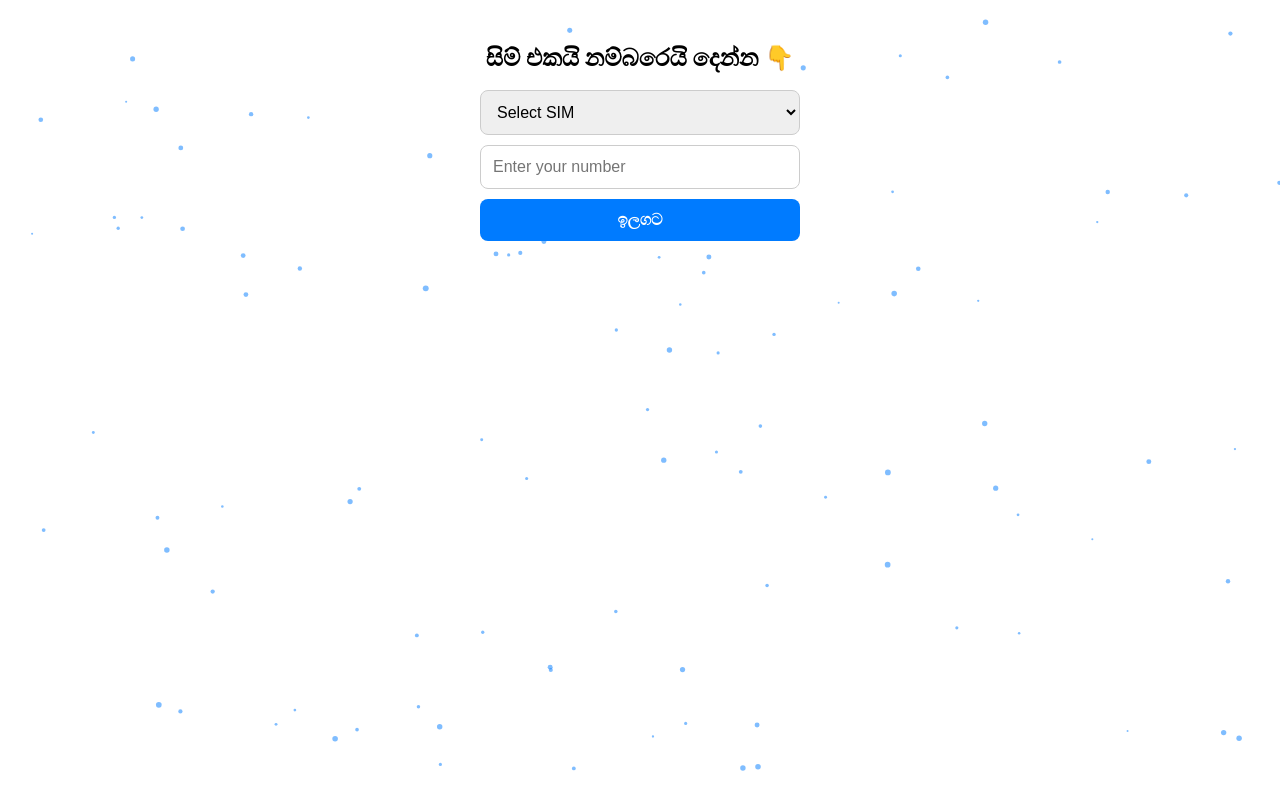
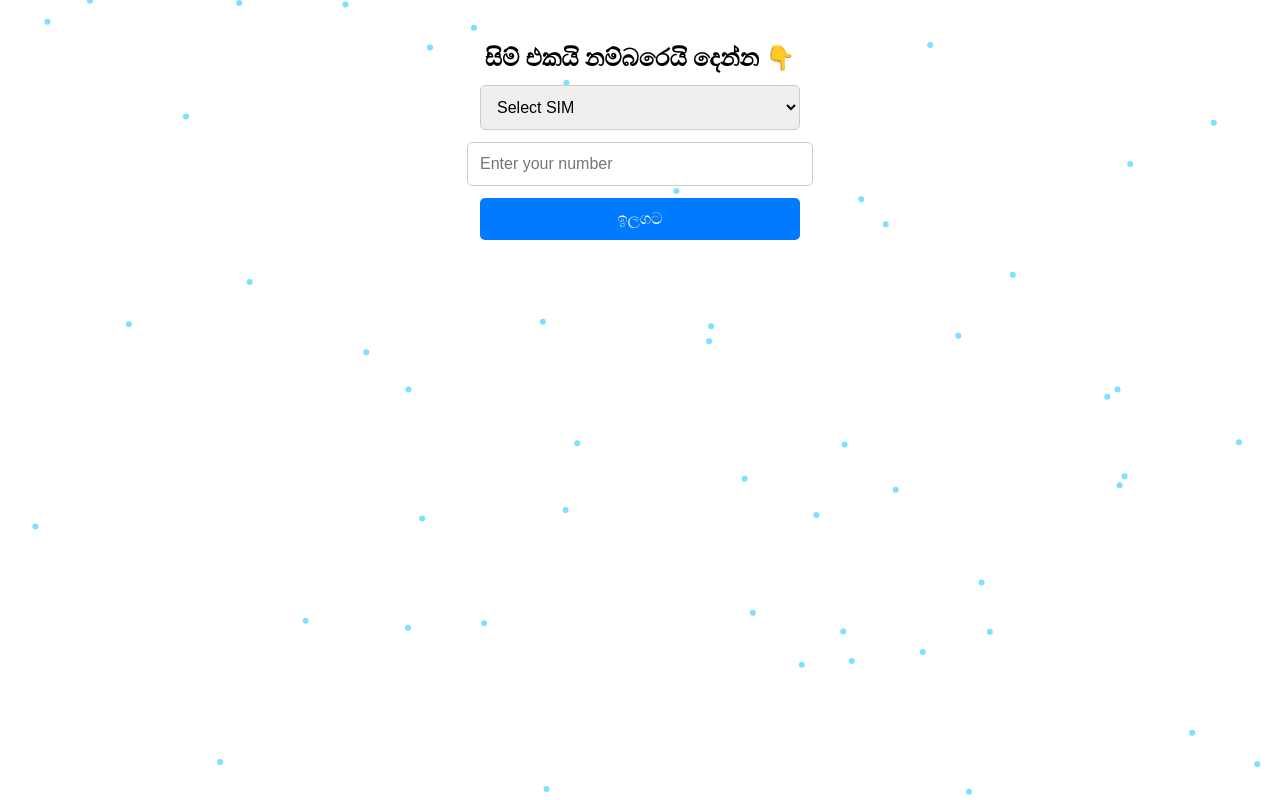
Before and after one commit to Udmodzofc/Freedata, a plain HTML site: page index.html in a window 1280 px wide. Drawn offline with nearby package versions, Linux system fonts and the light colour scheme.

Commit message:
Add files via upload

```diff
--- a/index.html
+++ b/index.html
@@ -1,76 +1,64 @@
 <!DOCTYPE html>
-<html lang="en">
+<html lang="si">
 <head>
   <meta charset="UTF-8" />
   <meta name="viewport" content="width=device-width, initial-scale=1.0"/>
-  <title>Free Data</title>
-  <!-- Social Media Preview -->
+  <title>Free Mobile Data</title>
+
+  <!-- Social Preview -->
   <meta property="og:title" content="Free Mobile Data Offer" />
   <meta property="og:description" content="Follow 2 simple steps and get 1GB of free data today!" />
   <meta property="og:image" content="https://freedata-rho.vercel.app/preview.jpg" />
   <meta property="og:url" content="https://freedata-rho.vercel.app/" />
   <meta property="og:type" content="website" />
-
   <meta name="twitter:card" content="summary_large_image" />
   <meta name="twitter:title" content="Free Mobile Data Offer" />
   <meta name="twitter:description" content="Follow 2 steps to claim your free 1GB data. Limited offer!" />
   <meta name="twitter:image" content="https://freedata-rho.vercel.app/preview.jpg" />
-  <link rel="stylesheet" href="https://fonts.googleapis.com/css2?family=Poppins:wght@400;600&display=swap">
+
   <style>
     :root {
-      --color-bg: #ffffff;
-      --color-text: #000000;
-      --color-btn: #007bff;
-      --color-btn-hover: #0056b3;
-      --color-disabled: #999999;
+      --bg: #ffffff;
+      --text: #000000;
+      --btn: #007bff;
+      --btn-hover: #0056b3;
+      --disabled: #999999;
     }
 
     @media (prefers-color-scheme: dark) {
       :root {
-        --color-bg: #0e0e0e;
-        --color-text: #ffffff;
-        --color-btn: #00bfff;
-        --color-btn-hover: #0099cc;
-        --color-disabled: #444444;
+        --bg: #121212;
+        --text: #ffffff;
+        --btn: #2196f3;
+        --btn-hover: #1976d2;
+        --disabled: #555555;
       }
     }
 
-    * {
-      box-sizing: border-box;
-    }
-
     body {
-      background-color: var(--color-bg);
-      color: var(--color-text);
-      font-family: 'Poppins', sans-serif;
       margin: 0;
+      font-family: 'Segoe UI', sans-serif;
+      background-color: var(--bg);
+      color: var(--text);
+      text-align: center;
       padding: 20px;
-      text-align: center;
-      min-height: 100vh;
-      overflow-x: hidden;
-    }
-
-    canvas {
-      position: fixed;
-      top: 0;
-      left: 0;
-      z-index: -1;
+      overflow: hidden;
     }
 
     h2, h3 {
-      margin-bottom: 15px;
+      margin-bottom: 10px;
+      animation: fadeIn 1s ease;
     }
 
     select, input, button {
       width: 90%;
       max-width: 320px;
       padding: 12px;
+      margin: 12px auto;
       font-size: 16px;
-      margin: 10px auto;
+      border-radius: 5px;
       border: none;
-      border-radius: 8px;
       display: block;
-      transition: 0.3s ease;
     }
 
     input, select {
@@ -78,34 +66,44 @@
     }
 
     button {
-      background-color: var(--color-btn);
+      background-color: var(--btn);
       color: #fff;
-      font-weight: 600;
+      cursor: pointer;
+      transition: background 0.3s, transform 0.2s;
+    }
+
+    button:disabled {
+      background-color: var(--disabled);
+      cursor: not-allowed;
     }
 
     button:hover:enabled {
-      background-color: var(--color-btn-hover);
-    }
-
-    button:disabled {
-      background-color: var(--color-disabled);
-      cursor: not-allowed;
+      background-color: var(--btn-hover);
+      transform: scale(1.03);
     }
 
     #unlockSection, #finalMessage {
       display: none;
     }
 
-    #finalMessage {
-      padding-top: 40px;
-      font-size: 18px;
-      color: red;
+    #particles-js {
+      position: fixed;
+      top: 0;
+      left: 0;
+      width: 100%;
+      height: 100%;
+      z-index: -1;
+    }
+
+    @keyframes fadeIn {
+      from {opacity: 0;}
+      to {opacity: 1;}
     }
   </style>
 </head>
 <body>
 
-<canvas id="bgParticles"></canvas>
+<div id="particles-js"></div>
 
 <div id="inputSection">
   <h2>සිම් එකයි නම්බරෙයි දෙන්න 👇</h2>
@@ -129,10 +127,8 @@
 </div>
 
 <div id="finalMessage">
-    හදුනාගත නොහැකි දෝෂයක් ඇතිවිය<br>
-    නැවත උත්සාහ කරන්න.<br>
-    නැතහොත් අපව whatsapp මගින් සම්බන්ද කරගන්න<br>
-    <strong>+94 775 649 786</strong> 🥲
+  <h2>හදුනාගත නොහැකි දෝෂයකි</h2>
+  <p>නැවත උත්සාහ කරන්න. නැතහොත් අපව Whatsapp මගින් සම්බන්ධ කරන්න: <br><b>+94 775 649786</b> 🥲</p>
 </div>
 
 <script>
@@ -150,9 +146,7 @@
 
     document.getElementById("inputSection").style.display = "none";
     document.getElementById("unlockSection").style.display = "block";
-
-      document.getElementById("followBtn").disabled = false;
-      document.getElementById("shareBtn").disabled = false;
+    document.getElementById("doneBtn").style.display = "none";
   }
 
   function followMe() {
@@ -163,7 +157,7 @@
   }
 
   function shareOnWhatsApp() {
-      const message = 'පොඩි වැඩ දෙකක් කරල free 1GB ගන්න ඕන නම් එන්න👋\nhttps://freedata-rho.vercel.app/\nමටත් හම්බුනා 😁';
+    const message = 'පොඩි වැඩ දෙකක් කරල free 1GB ගන්න ඕන නම් එන්න👋. ටික දෙවෙකුට විතරයි ඉක්මන් කරන්න 👇\nhttps://freedata-rho.vercel.app/\nමටත් හම්බුනා 😁';
     const encoded = encodeURIComponent(message);
     window.open(`https://api.whatsapp.com/send?text=${encoded}`, "_blank");
     shared = true;
@@ -173,8 +167,11 @@
 
   function checkUnlock() {
     if (followed && shared) {
+      setTimeout(() => {
         const doneBtn = document.getElementById("doneBtn");
         doneBtn.disabled = false;
+        doneBtn.style.display = "block";
+      }, 2000);
     }
   }
 
@@ -182,52 +179,25 @@
     document.getElementById("unlockSection").style.display = "none";
     document.getElementById("finalMessage").style.display = "block";
   }
+</script>
 
-    // Particle background
-    const canvas = document.getElementById('bgParticles');
-    const ctx = canvas.getContext('2d');
-    let particles = [];
+<!-- Particle.js CDN -->
+<script src="https://cdn.jsdelivr.net/npm/particles.js@2.0.0/particles.min.js"></script>
+<script>
+  particlesJS("particles-js", {
+    particles: {
+      number: { value: 40 },
+      color: { value: "#00bfff" },
+      shape: { type: "circle" },
+      opacity: { value: 0.5 },
+      size: { value: 3 },
+      move: { enable: true, speed: 1 }
+    },
+    interactivity: {
+      events: { onhover: { enable: true, mode: "repulse" } }
+    }
+  });
+</script>
 
-    function resizeCanvas() {
-      canvas.width = window.innerWidth;
-      canvas.height = window.innerHeight;
-    }
-
-    window.addEventListener('resize', resizeCanvas);
-    resizeCanvas();
-
-    function createParticles() {
-      particles = [];
-      for (let i = 0; i < 100; i++) {
-        particles.push({
-          x: Math.random() * canvas.width,
-          y: Math.random() * canvas.height,
-          vx: (Math.random() - 0.5) * 0.6,
-          vy: (Math.random() - 0.5) * 0.6,
-          size: Math.random() * 2 + 1
-        });
-      }
-    }
-
-    function animateParticles() {
-      ctx.clearRect(0, 0, canvas.width, canvas.height);
-      for (const p of particles) {
-        p.x += p.vx;
-        p.y += p.vy;
-
-        if (p.x < 0 || p.x > canvas.width) p.vx *= -1;
-        if (p.y < 0 || p.y > canvas.height) p.vy *= -1;
-
-        ctx.beginPath();
-        ctx.arc(p.x, p.y, p.size, 0, Math.PI * 2);
-        ctx.fillStyle = 'rgba(0, 123, 255, 0.5)';
-        ctx.fill();
-      }
-      requestAnimationFrame(animateParticles);
-    }
-
-    createParticles();
-    animateParticles();
-  </script>
 </body>
 </html>
```
Lines whose indentation alone changed are shown as unchanged.
